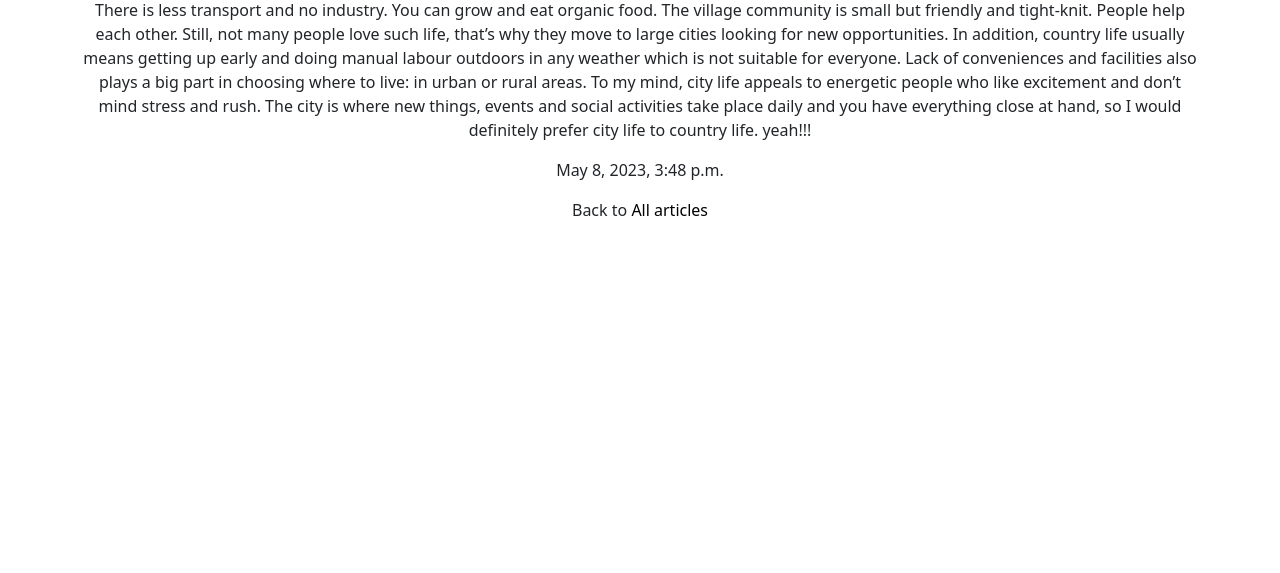
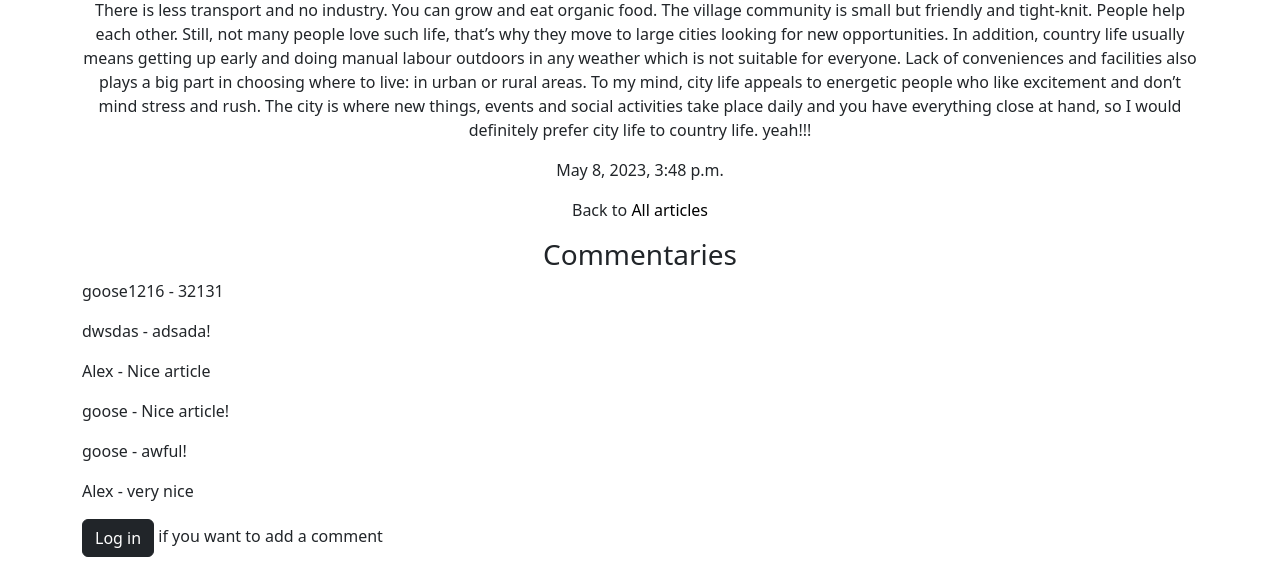
Before and after one commit to Goose1216/News, a Django app: page /articles/1/ in a window 1280 px wide. Shown: the part 343-916 px from the top of the page. Before the commit the page ends 559 px from the top, so only its background shows below. Run offline with Django 3.2, Linux system fonts and the light colour scheme; data comes from the database, SQL or seed files in the repository; both versions use the stored data as it was after the commit; parts of the project's set-up code (start-up, migrations or seed data) failed here and were passed over; some libraries are stand-ins or nearby versions.

Commit message:
Add Commentaries

```diff
--- a/articles/urls.py
+++ b/articles/urls.py
@@ -7,4 +7,5 @@ urlpatterns = [
     path('<int:pk>/', views.ArticleDetailView.as_view(), name='article_detail'),
     path('<int:pk>/delete', views.ArticleDeleteView.as_view(), name='article_delete'),
     path('new/', views.ArticleCreateView.as_view(), name='article_new'),
+    path('<int:pk>/comment/', views.CommentCreateView.as_view(), name='comment_new')
 ]
--- a/articles/views.py
+++ b/articles/views.py
@@ -1,4 +1,4 @@
-from django.shortcuts import render
+from django.shortcuts import render, get_object_or_404
 from django.urls import reverse_lazy
 from django.views.generic import ListView, DetailView
 from django.views.generic.edit import DeleteView, UpdateView, CreateView
@@ -39,3 +39,15 @@ class ArticleCreateView(LoginRequiredMixin, CreateView):
     def form_valid(self, form):
         form.instance.author = self.request.user
         return super().form_valid(form)
+
+
+class CommentCreateView(LoginRequiredMixin, CreateView):
+    model = models.Comment
+    template_name = 'comment_new.html'
+    fields = ['comment', ]
+    login_url = 'login'
+
+    def form_valid(self, form):
+        form.instance.author = self.request.user
+        form.instance.article_id = self.kwargs.get(self.pk_url_kwarg)
+        return super().form_valid(form)
--- a/templates/article_detail.html
+++ b/templates/article_detail.html
@@ -11,5 +11,17 @@
         <a class = "btn btn-dark" href = "{% url 'article_delete' article.pk %}">Delete</a></p>
         {% endif %}
         <p> Back to <a class = "text-link" href = "{% url 'article_list' %}">All articles</a></p>
+    <h3> Commentaries </h3>
+</div>
+<div class = 'container'>
+    {% for comment in object.comments.all %}
+    <p> {{ comment.author.username }} - {{ comment }}</p>
+    {% endfor %}
+    {% if user.is_authenticated %}
+    <a class = 'btn btn-dark' href = "{% url 'comment_new' article.pk %}">Add a new comment</a>
+    {% else %}
+    <p> <a class = "btn btn-dark" href = "{% url 'login' %}">Log in</a> if you want to add a comment </p>
+    {% endif %}
+    <p></p>
 </div>
 {% endblock %}
```
Also changed, not shown: templates/comment_new.html (added, +9 -0 lines), db.sqlite3.
